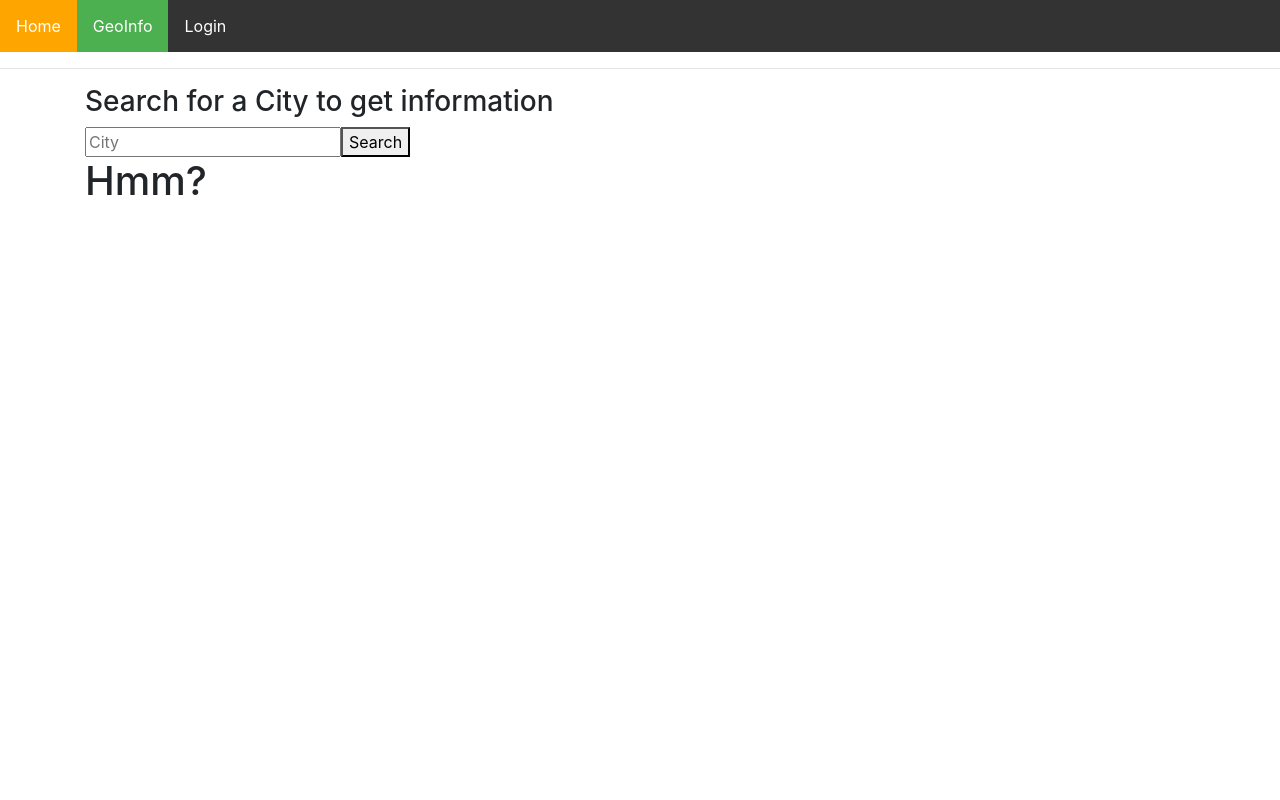
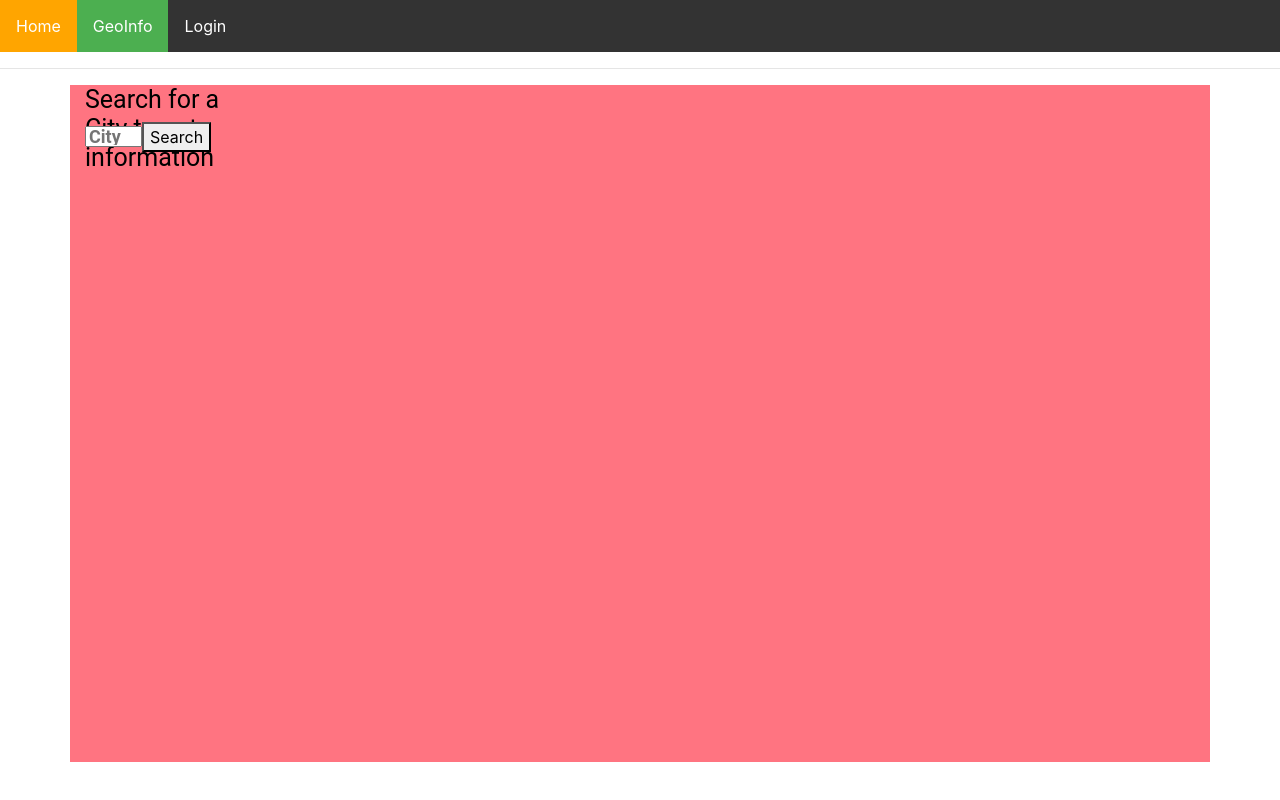
Before and after one commit to ATThorsen/Dat3SPA, a React (Create React App) app: page /GeoInfo in a window 1280 px wide. Built offline with nearby package versions, Linux system fonts and the light colour scheme.

Commit message:
lækkert design

```diff
--- a/src/App.js
+++ b/src/App.js
@@ -10,6 +10,7 @@ import "./style.css";
 import "../node_modules/bootstrap/dist/css/bootstrap.min.css";
 import facade from "./apiFacade";
 import GeoInfo from "./GeoInfo";
+
 
 
 export default function App() {
--- a/src/GeoInfo.js
+++ b/src/GeoInfo.js
@@ -18,15 +18,9 @@ export default function GeoInfo() {
     setSearch(event.target.value);
   }
 
-  const getData = (param) => {
-    const options = facade.makeOptions("GET", true);
-    return fetch(URL + "/api/all/info/" + param, options)
-      .then((res) => res.json())
-      .then((data) => setAllData(data), setIsFetched(true))
-      .catch((err) => console.log("UPPS"));
-  };
 
-  async function testGetData(param) {
+
+  async function getData(param) {
     const options = facade.makeOptions("GET", true);
     try {
       const response = await fetch(URL + "/api/all/info/" + param, options);
@@ -43,9 +37,9 @@ export default function GeoInfo() {
     }
   }
   return (
-    <div className="container">
-      <h3>Search for a City to get information</h3>
-      <input
+    <div className="container background">
+      <h3 className="title">Search for a City to get information</h3>
+      <input className="searchBar"
         type="text"
         value={search}
          onChange={handleSearch}
@@ -54,13 +48,14 @@ export default function GeoInfo() {
       <button
         onClick={(event) => {
           event.preventDefault();
-          testGetData(search);
+          getData(search);
           setIsClicked(true);
         }}
       >
         Search
       </button>
-      {isFetched ? <SearchResult allData={allData} /> : <h1>Hmm?</h1>}
+      {isClicked? <h3>Please wait while we find your data</h3> : <h3></h3>}
+      {isFetched ? <SearchResult allData={allData} /> : <h1></h1>}
     </div>
   );
 }
--- a/src/css/complete.css
+++ b/src/css/complete.css
@@ -7,7 +7,7 @@
 
     /* Background */
 
-    {
+    .background{
     width: 735px;
     height: 677px;
     background: #FF7481;
@@ -24,7 +24,7 @@
     }
     /* Username Input*/
 
-    {
+    .usernameInput{
 
     width: 372px;
     height: 44px;
@@ -366,7 +366,7 @@
 
     /* Search */
 
-    {
+    .searchBar{
 
     width: 57px;
     height: 21px;
@@ -393,7 +393,7 @@
 
     /* This is a Title */
 
-    {
+    .h1{
 
     width: 147px;
     height: 29px;
--- a/src/css/search-results.css
+++ b/src/css/search-results.css
@@ -1,6 +1,6 @@
 /* background */
 
-{
+.background{
 
 width: 1080px;
 height: 677px;
--- a/src/style.css
+++ b/src/style.css
@@ -23,9 +23,37 @@ ul.header {
   text-decoration: none;
 }
 ul.header li a:hover:not(.active) {
-    background-color:orange;
+  background-color: orange;
 }
 
 .active {
-    background-color:#4caf50;
+  background-color: #4caf50;
 }
+
+.background {
+  width: 735px;
+  height: 677px;
+  background: #ff7481;
+}
+
+.searchBar {
+  width: 57px;
+  height: 21px;
+  font-family: Roboto;
+  font-style: normal;
+  font-weight: bold;
+  font-size: 18px;
+  line-height: 21px;
+  color: #ffffff;
+}
+
+.title {
+  width: 147px;
+  height: 29px;
+  font-family: Roboto;
+  font-style: normal;
+  font-weight: normal;
+  font-size: 25px;
+  line-height: 29px;
+  color: #000000;
+}
```
Also changed, not shown: src/SearchResult.js (+31 -5 lines). Lines whose indentation alone changed are shown as unchanged.
